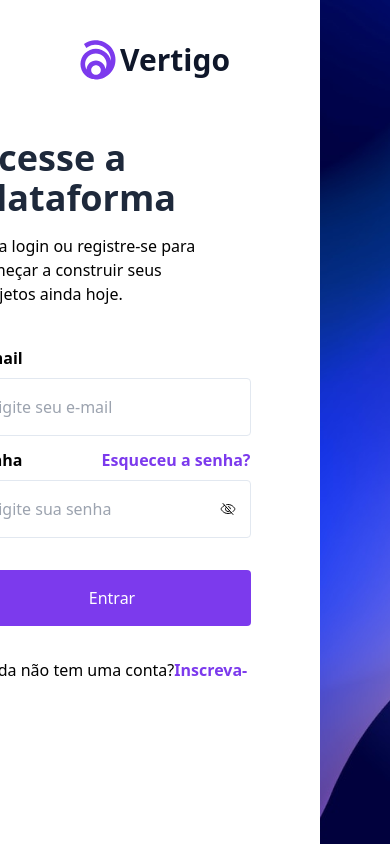
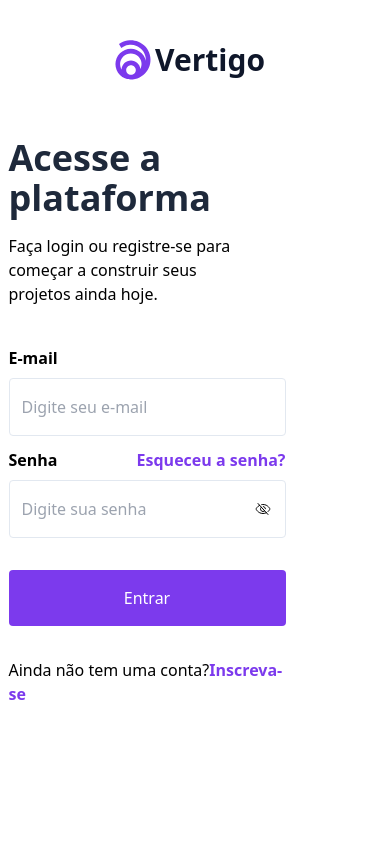
Before and after one commit to EyzRyder/Desafios-boraCodar-do-roketseat, a React (Vite) app: page /desafio/11 in a window 390 px wide. Built offline with nearby package versions, Linux system fonts and the light colour scheme.

Commit message:
update style

```diff
--- a/src/pages/desafios/Login.jsx
+++ b/src/pages/desafios/Login.jsx
@@ -1,5 +1,6 @@
 import './Login.scss'
 import logo from '../../assets/svg/d11/Vector.svg'
+import waves from '../../assets/img/d11/Rectangle.png';
 import { EyeSlash } from 'phosphor-react'
 export function Login () {
   return (
@@ -18,8 +19,8 @@ export function Login () {
             <div className='flex flex-col gap-3'>
               <div className="item">
                 <label htmlFor="" className='flex font-semibold pb-2'>E-mail</label>
-                <div className=' border border-solid border-[#e2e8f0] rounded flex items-center py-4 px-3 bg-[#ffffff]'>
-                  <input className=' bg-transparent outline-transparent' type="text" placeholder='Digite seu e-mail' />
+                <div className='border border-solid border-[#e2e8f0] rounded flex items-center py-4 px-3 bg-[#ffffff] hover:border hover:border-[#7C3AED]'>
+                  <input className='bg-transparent outline-transparent ' type="text" placeholder='Digite seu e-mail' />
                 </div>
               </div>
               <div className="item">
@@ -27,8 +28,8 @@ export function Login () {
                   <span className='flex-1'>Senha</span>
                   <a href="" className='text-[#7C3AED]'>Esqueceu a senha?</a>
                 </label>
-                <div className=' border border-solid border-[#e2e8f0] rounded flex items-center py-4 px-3 bg-[#ffffff]'>
-                  <input className='bg-transparent   outline-transparent flex-1' type="text" placeholder='Digite sua senha' />
+                <div className=' border border-solid border-[#e2e8f0] rounded flex items-center py-4 px-3 bg-[#ffffff] hover:border hover:border-[#7C3AED]'>
+                  <input className='bg-transparent outline-transparent  flex-1' type="text" placeholder='Digite sua senha' />
                   <EyeSlash width={20} />
                 </div>
 
@@ -36,15 +37,14 @@ export function Login () {
             </div>
 
 
-            <button type='submit' className='w-full bg-[#7C3AED] py-4 px-6 rounded my-8 text-white'>Entrar</button>
+            <button type='submit' className='w-full bg-[#7C3AED] py-4 px-6 rounded my-8 text-white hover:bg-[#9F67FF]'>Entrar</button>
             <span>Ainda não tem uma conta?
-              <a href="" className='text-[#7C3AED] font-bold'>Inscreva-se</a>
+              <a href="" className='text-[#7C3AED] font-bold hover:underline '>Inscreva-se</a>
             </span>
           </from>
         </div>
       </div>
-      <div className='waveImage'>
-      </div>
+      <img src={waves} alt="" className='waveImage' />
     </div>
   )
 }
--- a/src/pages/desafios/Login.scss
+++ b/src/pages/desafios/Login.scss
@@ -13,6 +13,19 @@
     width: 50%;
     object-fit: cover;
     background-repeat: no-repeat;
-    background: url(../../assets/img/d11/Rectangle.png);
   }
 }
+
+@media screen and (max-width: 800px){
+
+  .loginContainer{
+    display: flex;
+    flex-direction: column;
+    justify-content: center;
+    align-items: center;
+
+    .waveImage{
+      display: none;
+    }
+  }
+}
```
